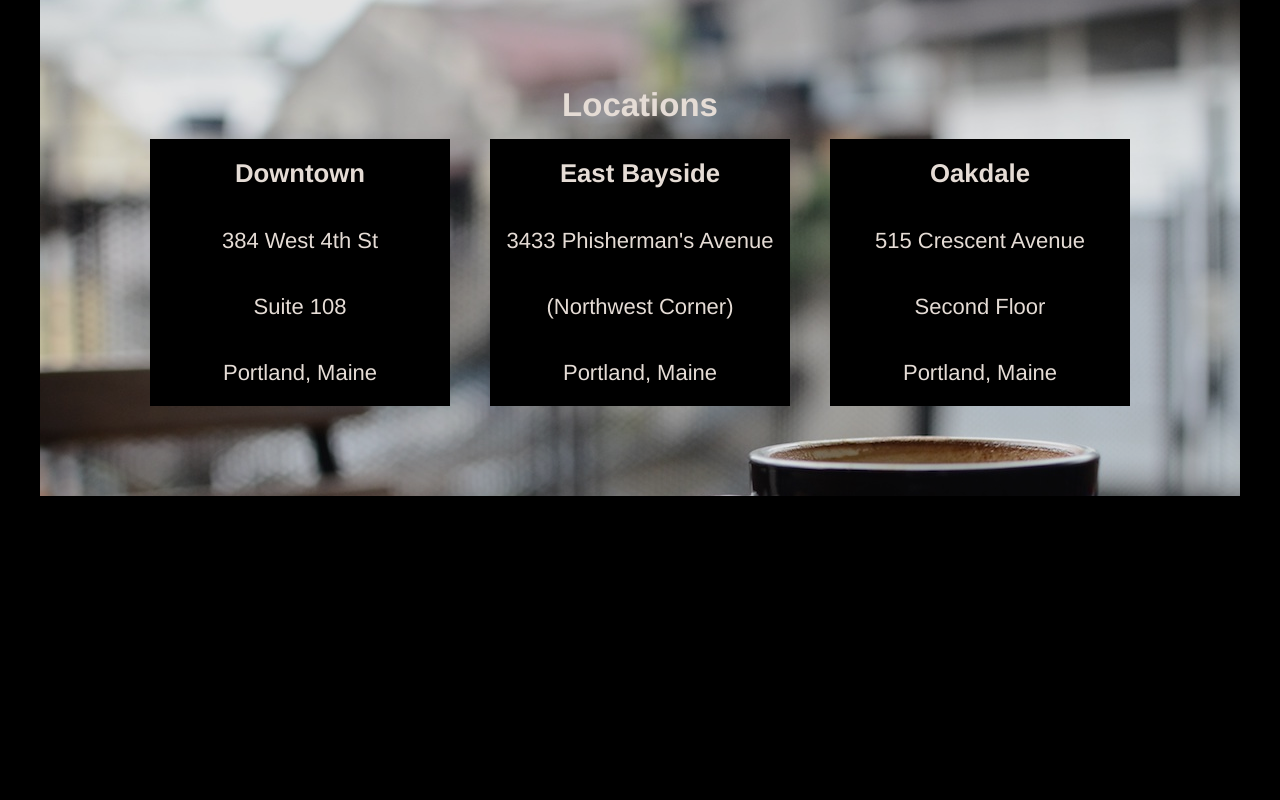
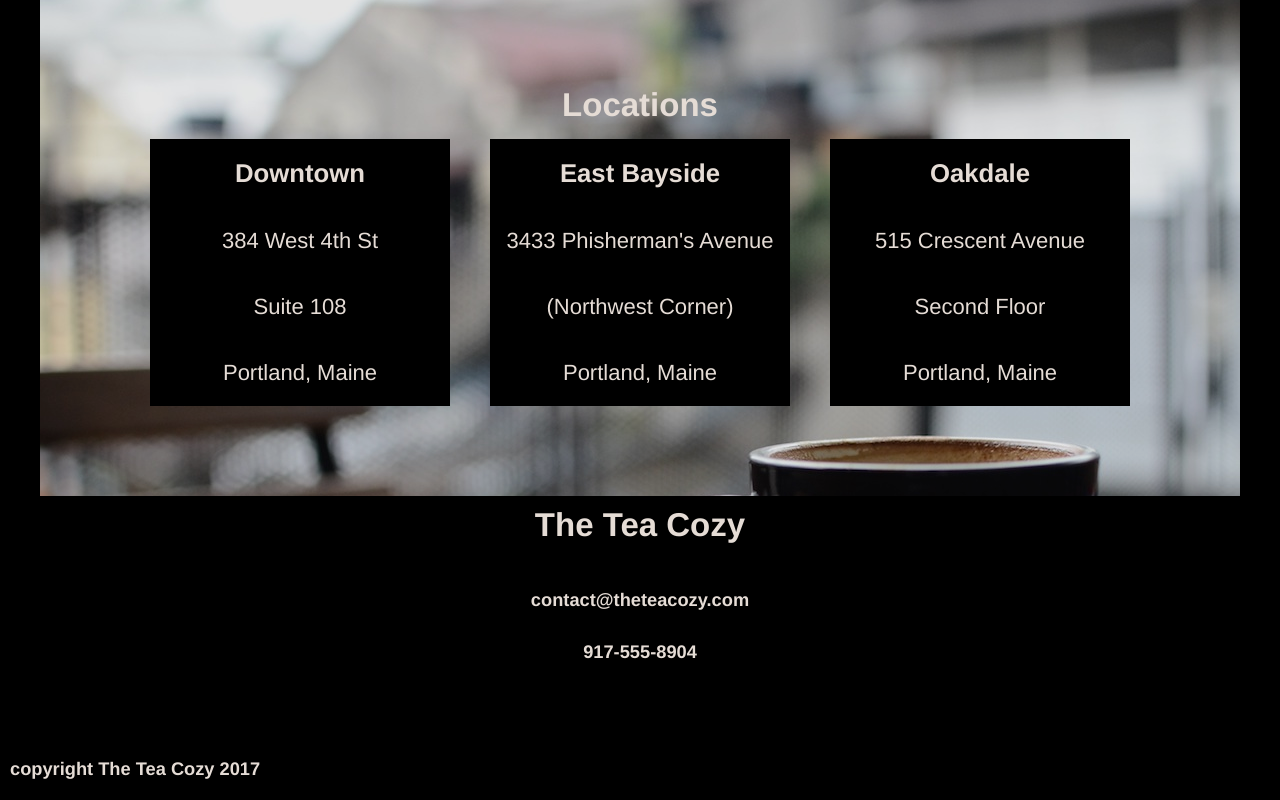
Before and after one commit to richardsparks/teacosy, a plain HTML site: page index.html in a window 1280 px wide. Shown: the part 1521-2321 px from the top of the page. Before the commit the page ends 2017 px from the top, so only its background shows below. Drawn offline with Linux system fonts and the light colour scheme.

Commit message:
Add footer

```diff
--- a/index.html
+++ b/index.html
@@ -59,29 +59,34 @@
 
       <article class="locations">
         <h2>Locations</h2>
-
         <span>
           <h3>Downtown</h3>
           <p>384 West 4th St</p>
           <p>Suite 108</p>
           <p>Portland, Maine</p>
         </span>
-
         <span>
           <h3>East Bayside</h3>
           <p>3433 Phisherman's Avenue</p>
           <p>(Northwest Corner)</p>
           <p>Portland, Maine</p>
         </span>
-
         <span>
           <h3>Oakdale</h3>
           <p>515 Crescent Avenue</p>
           <p>Second Floor</p>
           <p>Portland, Maine</p>
         </span>
+      </article>
 
-      </article>
+      <!--Footer -->
+
+      <footer>
+        <h2>The Tea Cozy</h2>
+        <h5>contact@theteacozy.com</h5>
+        <h5>917-555-8904</h5>
+        <h5 class="copyright">copyright The Tea Cozy 2017</h5>
+      </footer>
 
     </div> <!-- / container -->
 
--- a/resources/css/styles.css
+++ b/resources/css/styles.css
@@ -75,7 +75,6 @@ article.lead h2 {
 article.tea {
   padding: 60px 0 80px 0;
   width: 1000px;
-  background: blue;
   margin: 0 auto;
   display: flex;
   flex-wrap: wrap;
@@ -129,3 +128,18 @@ article.locations span {
 article.locations span h3, p {
   padding: 20px 0;
 }
+
+/* Footer */
+
+footer h2 {
+  padding: 10px 0 30px 0;
+}
+
+footer h5 {
+  padding: 15px 0;
+}
+
+footer h5.copyright {
+  text-align: left;
+  padding: 80px 0 20px 10px;
+}
```
